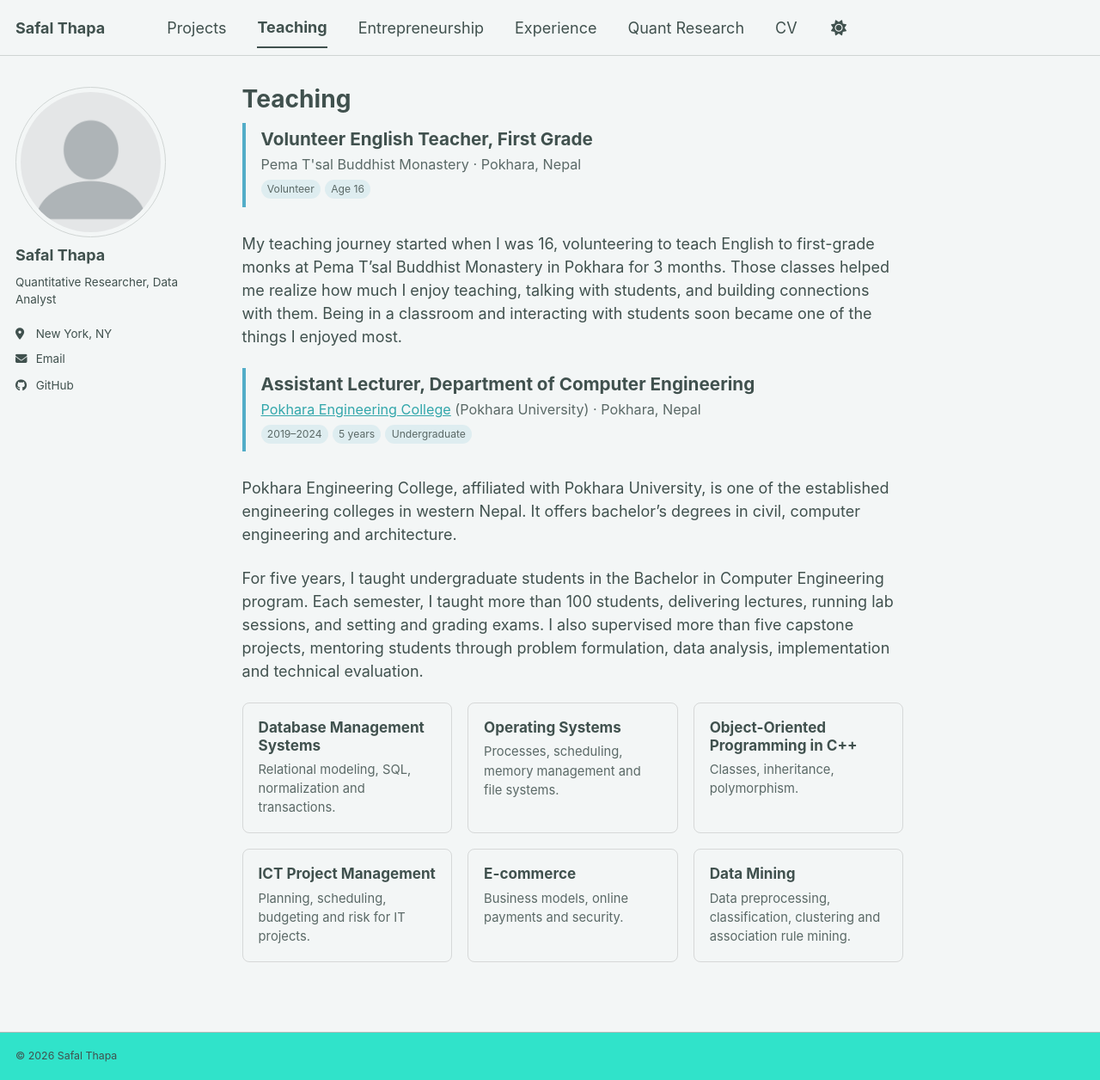
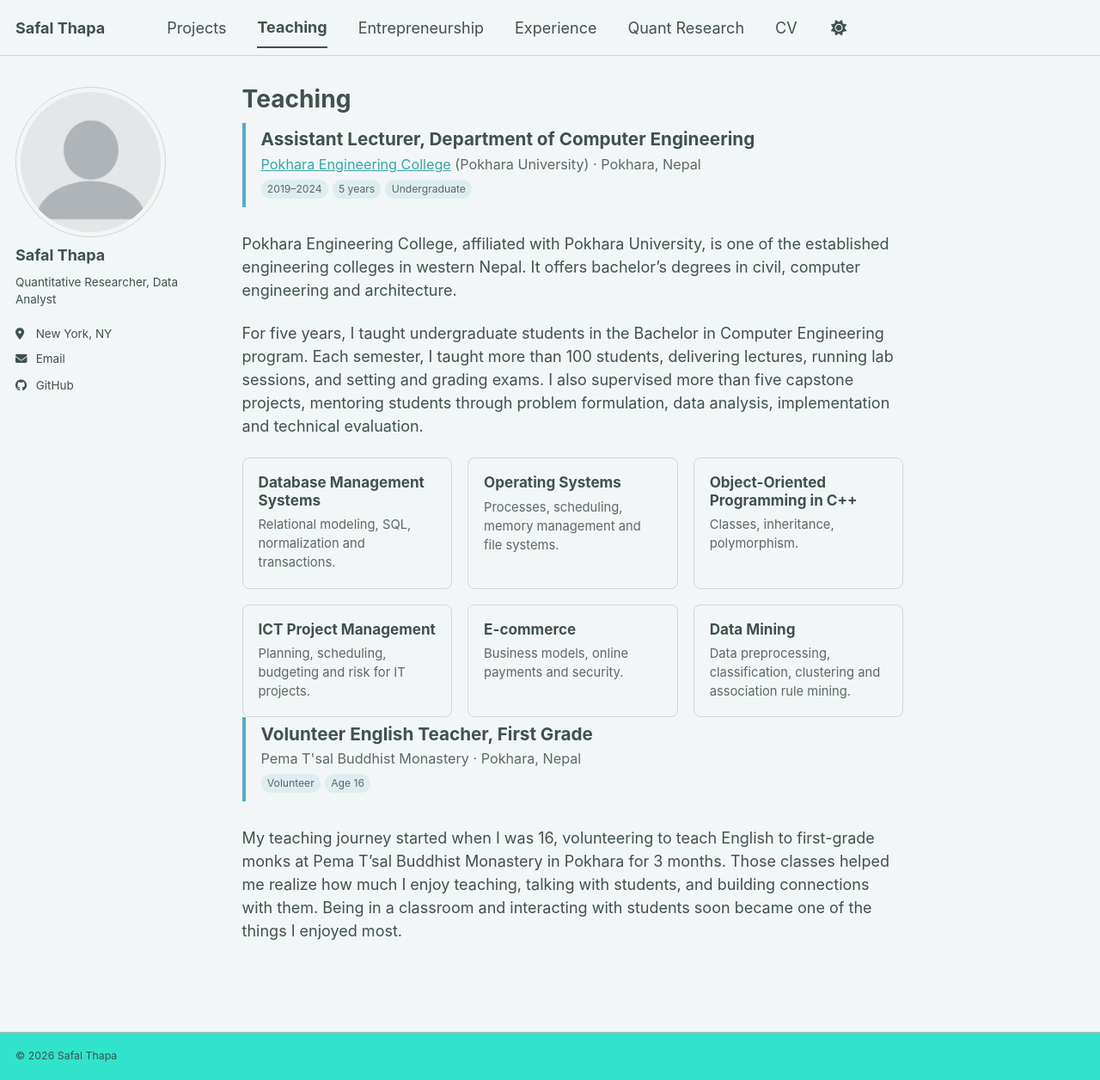
Before and after one commit to SafalThapa17/safalthapa.github.io, a Jekyll site: the page built from _pages/teaching.html, in a window 1280 px wide and 1256 px high. Shown: the whole window at 86% size. Built offline with Jekyll 4.4.1, drawn with Linux system fonts in a browser that asks for light colours; a script bundle is joined from its source files by our own code; a style sheet for code colours, icons or effects is not loaded.

Commit message:
Restore volunteer teaching experience section

```diff
--- a/_pages/teaching.html
+++ b/_pages/teaching.html
@@ -15,14 +15,6 @@ author_profile: true
   .t-card h3 { margin: 0 0 0.4em; font-size: 0.95em; }
   .t-card p { margin: 0; font-size: 0.82em; line-height: 1.5; opacity: 0.85; }
 </style>
-
-<div class="t-role">
-  <h2>Volunteer English Teacher, First Grade</h2>
-  <p>Pema T'sal Buddhist Monastery · Pokhara, Nepal</p>
-  <p><span class="t-tag">Volunteer</span><span class="t-tag">Age 16</span></p>
-</div>
-
-<p>My teaching journey started when I was 16, volunteering to teach English to first-grade monks at Pema T’sal Buddhist Monastery in Pokhara for 3 months. Those classes helped me realize how much I enjoy teaching, talking with students, and building connections with them. Being in a classroom and interacting with students soon became one of the things I enjoyed most.</p>
 
 <div class="t-role">
   <h2>Assistant Lecturer, Department of Computer Engineering</h2>
@@ -60,3 +52,11 @@ author_profile: true
     <p>Data preprocessing, classification, clustering and association rule mining.</p>
   </div>
 </div>
+
+<div class="t-role">
+  <h2>Volunteer English Teacher, First Grade</h2>
+  <p>Pema T'sal Buddhist Monastery · Pokhara, Nepal</p>
+  <p><span class="t-tag">Volunteer</span><span class="t-tag">Age 16</span></p>
+</div>
+
+<p>My teaching journey started when I was 16, volunteering to teach English to first-grade monks at Pema T’sal Buddhist Monastery in Pokhara for 3 months. Those classes helped me realize how much I enjoy teaching, talking with students, and building connections with them. Being in a classroom and interacting with students soon became one of the things I enjoyed most.</p>
```
